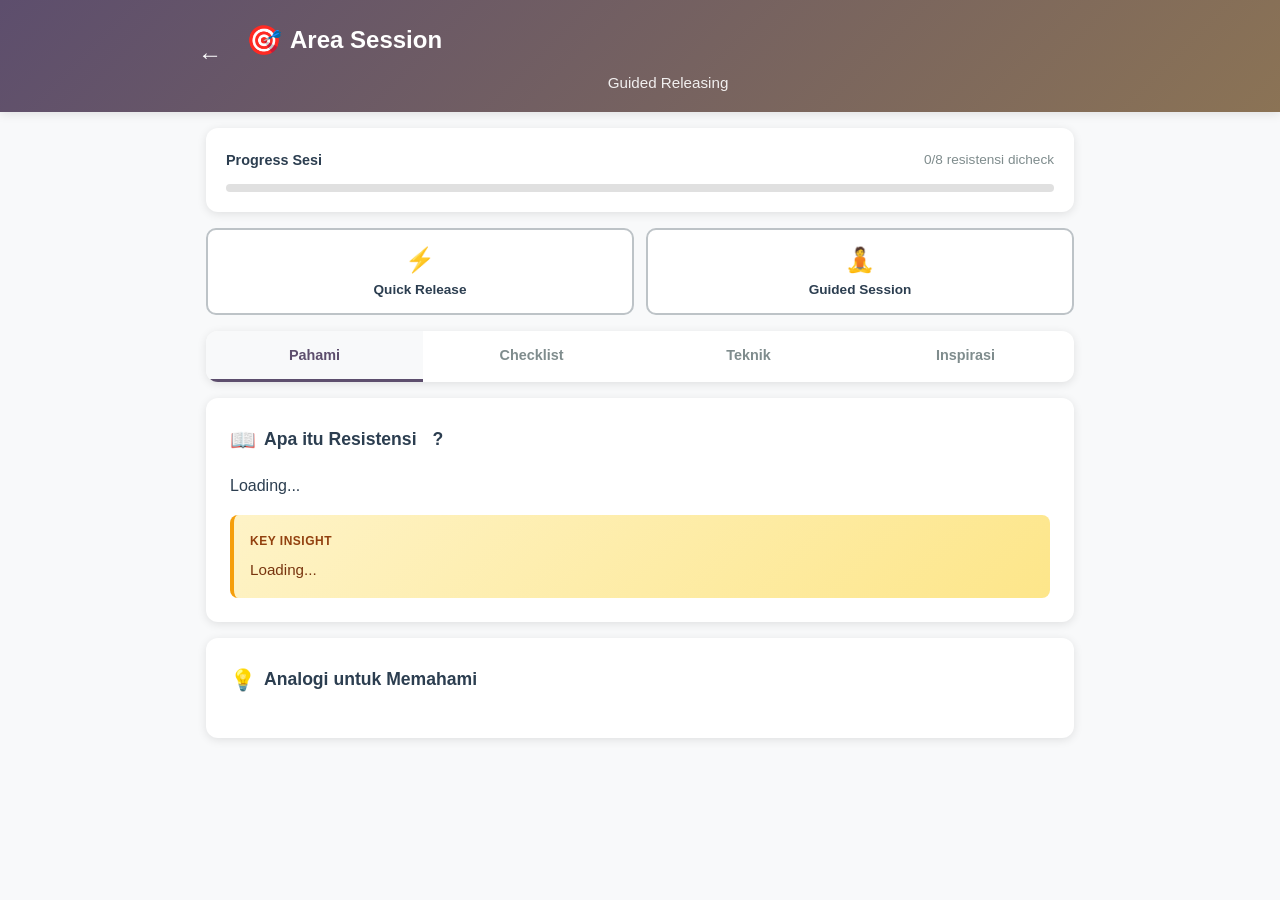
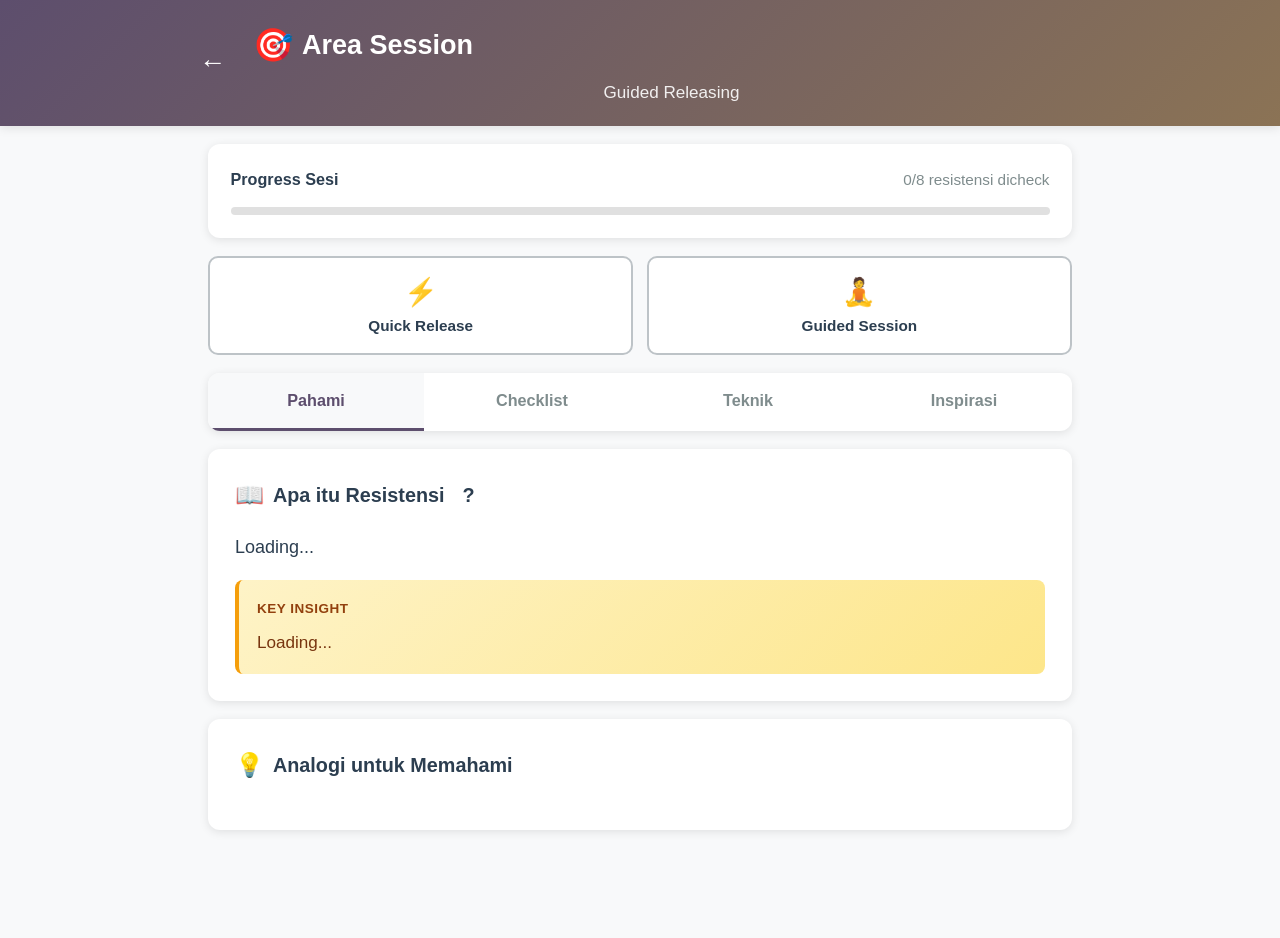

Increase font sizes for comfortable reading

--- a/styles.css
+++ b/styles.css
@@ -50,11 +50,16 @@
   --sidebar-width: 260px;
 }
 
+/* Larger base type for comfortable reading (scales all rem-based sizes). */
+html {
+  font-size: 18px;
+}
+
 body {
   font-family: 'Segoe UI', Tahoma, sans-serif;
   background: var(--bg-light);
   color: var(--text-dark);
-  font-size: 16px;
+  font-size: 1rem;
   line-height: 1.7;
 }
 
